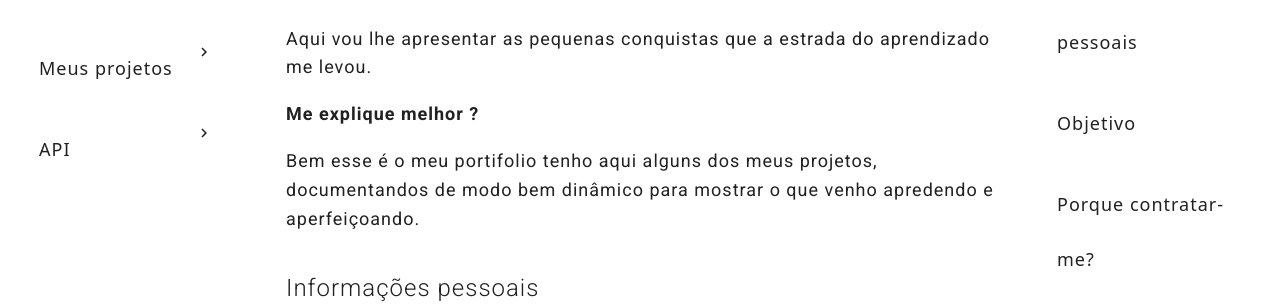
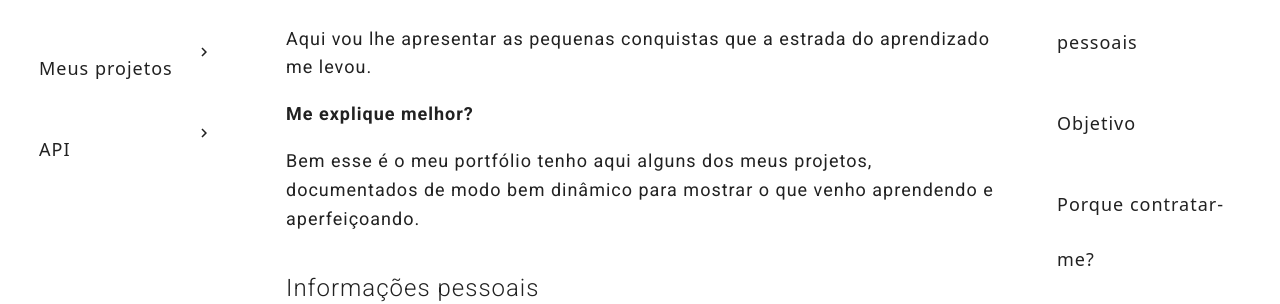
Before and after one commit to thaisperlho/thaisperlho, an MkDocs documentation site: the page built from docs/index.md, in a window 1280 px wide and 900 px high. Shown: the part 241-545 px from the top of the window. Built offline with MkDocs 1.6.1 and Material for MkDocs 9.7.7, drawn with Linux system fonts in a browser that asks for light colours; comment, search, counter and statistics services are not loaded.

Commit message:
docs: update docs/index.md, EncontrandoCaramelos.md, PesquisaDeProdutos.md and SoccerNews.md

```diff
--- a/docs/index.md
+++ b/docs/index.md
@@ -2,9 +2,9 @@
 
 Aqui vou lhe apresentar as pequenas conquistas que a estrada do aprendizado me levou.
 
- **Me explique melhor ?**
+ **Me explique melhor?**
 
-Bem esse é o meu portifolio tenho aqui alguns dos meus projetos, documentandos de modo bem dinâmico para mostrar o que venho apredendo e aperfeiçoando.
+Bem esse é o meu portfólio tenho aqui alguns dos meus projetos, documentados de modo bem dinâmico para mostrar o que venho aprendendo e aperfeiçoando.
 
 ## Informações pessoais
 
```
Also changed, not shown: docs/projetos/EncontrandoCaramelos.md (+2 -2 lines), docs/projetos/PesquisaDeProdutos.md (+4 -4 lines), docs/projetos/SoccerNews.md (+5 -5 lines).
